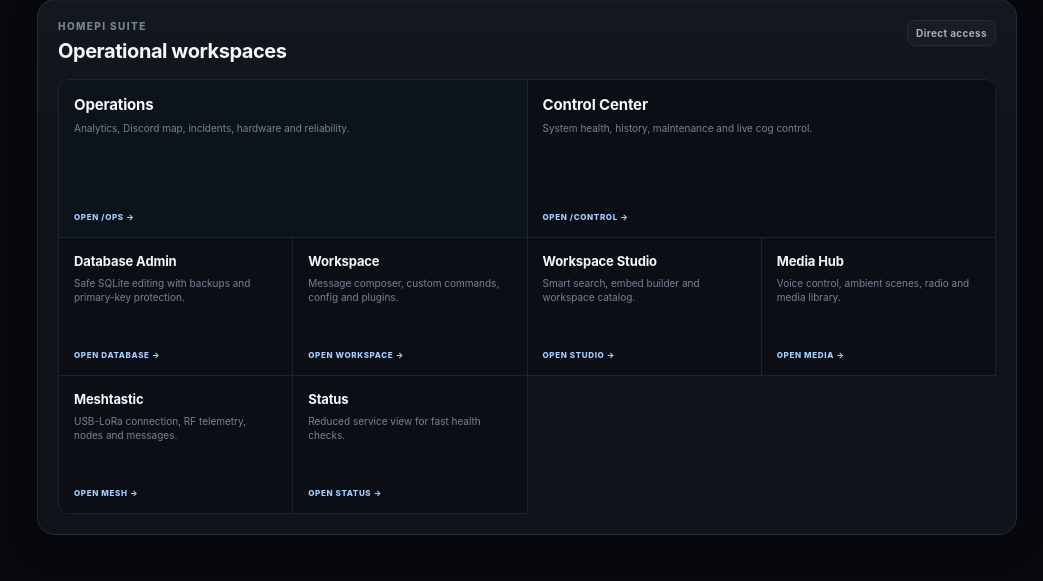
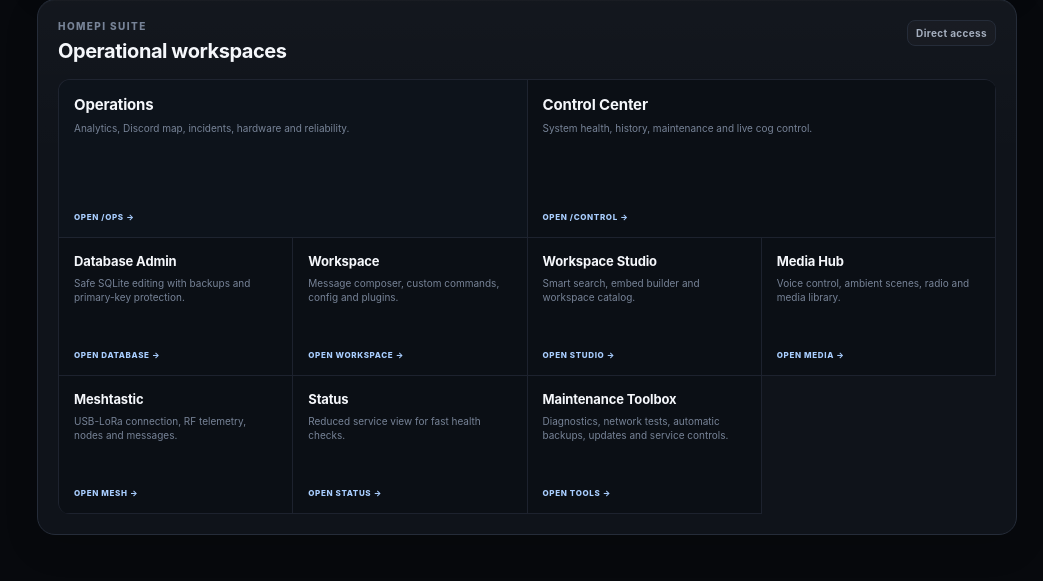
Before and after one commit to InvalidKaro/Raspberry-Bot, a Python web app: template dashboard/templates/index.html in a window 1280 px wide. Shown: the part 1950-2531 px from the top of the page, without its empty margins (237-1280 px from the left). Run offline with Jinja, Linux system fonts and the light colour scheme; the template is opened without the code that fills it, so the values that code supplies are empty.

Commit message:
feat(tools): surface maintenance toolbox from dashboard overview

```diff
--- a/dashboard/templates/index.html
+++ b/dashboard/templates/index.html
@@ -121,6 +121,7 @@
             <a href="/media"><strong>Media Hub</strong><span>Voice control, ambient scenes, radio and media library.</span><small>OPEN MEDIA →</small></a>
             <a href="/meshtastic"><strong>Meshtastic</strong><span>USB-LoRa connection, RF telemetry, nodes and messages.</span><small>OPEN MESH →</small></a>
             <a href="/status"><strong>Status</strong><span>Reduced service view for fast health checks.</span><small>OPEN STATUS →</small></a>
+            <a href="/tools"><strong>Maintenance Toolbox</strong><span>Diagnostics, network tests, automatic backups, updates and service controls.</span><small>OPEN TOOLS →</small></a>
           </div>
         </article>
       </section>
```
